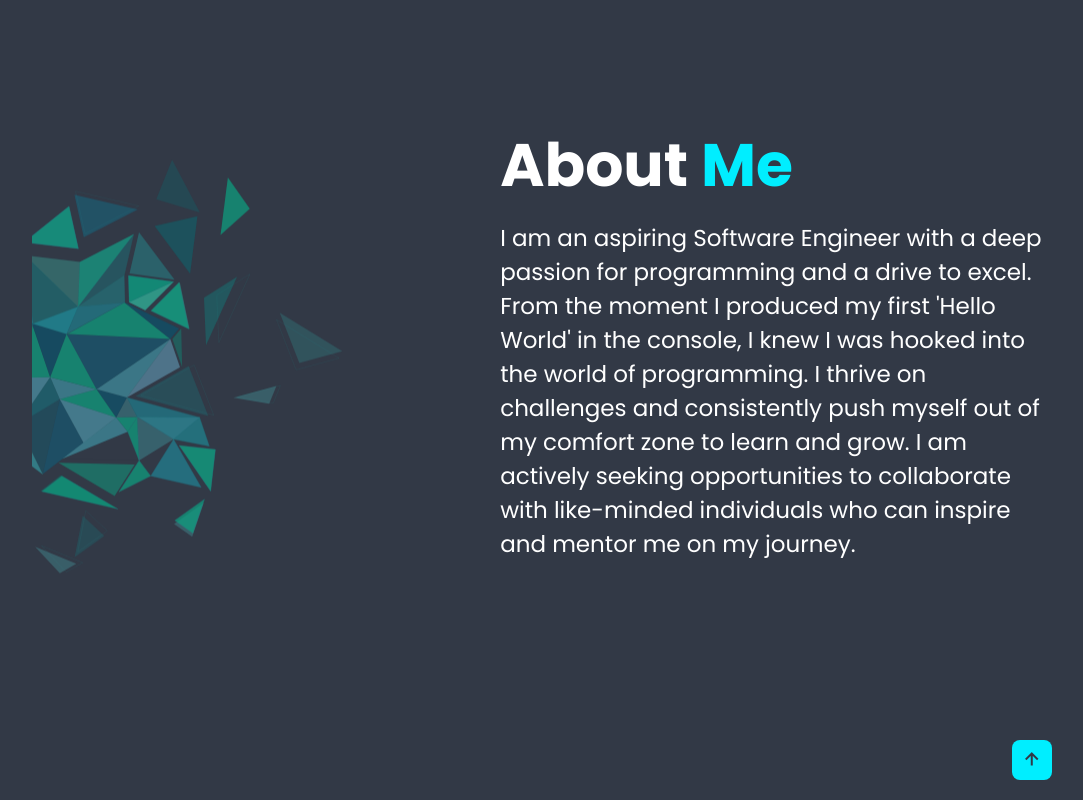
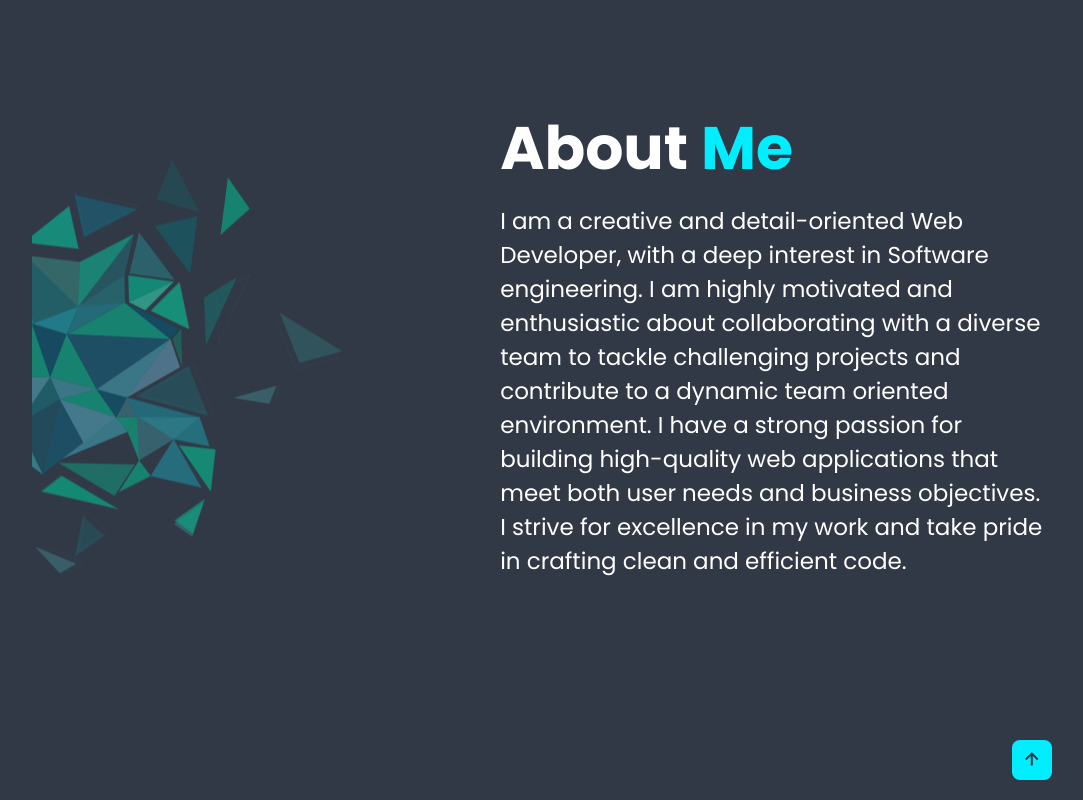
Before and after one commit to halimbyrd/halimbyrd.github.io, a plain HTML site: page index.html in a window 1280 px wide. Shown: the part 958-1758 px from the top of the page, without its empty margins (113-1196 px from the left). Drawn offline with nearby package versions, Linux system fonts and the light colour scheme.

Commit message:
changed about me

```diff
--- a/index.html
+++ b/index.html
@@ -61,7 +61,7 @@
                 programming. Learning programming has allowed me to challenge myself, and get out of my
                comfort zone.</p>
                -->
-               <p>I am an aspiring Software Engineer with a deep passion for programming and a drive to excel. From the moment I produced my first 'Hello World' in the console, I knew I was hooked into the world of programming. I thrive on challenges and consistently push myself out of my comfort zone to learn and grow. I am actively seeking opportunities to collaborate with like-minded individuals who can inspire and mentor me on my journey.</p>
+               <p>I am a creative and detail-oriented Web Developer, with a deep interest in Software engineering. I am highly motivated and enthusiastic about collaborating with a diverse team to tackle challenging projects and contribute to a dynamic team oriented environment. I have a strong passion for building high-quality web applications that meet both user needs and business objectives. I strive for excellence in my work and take pride in crafting clean and efficient code.</p>
         </div>
     </section>
 
```
